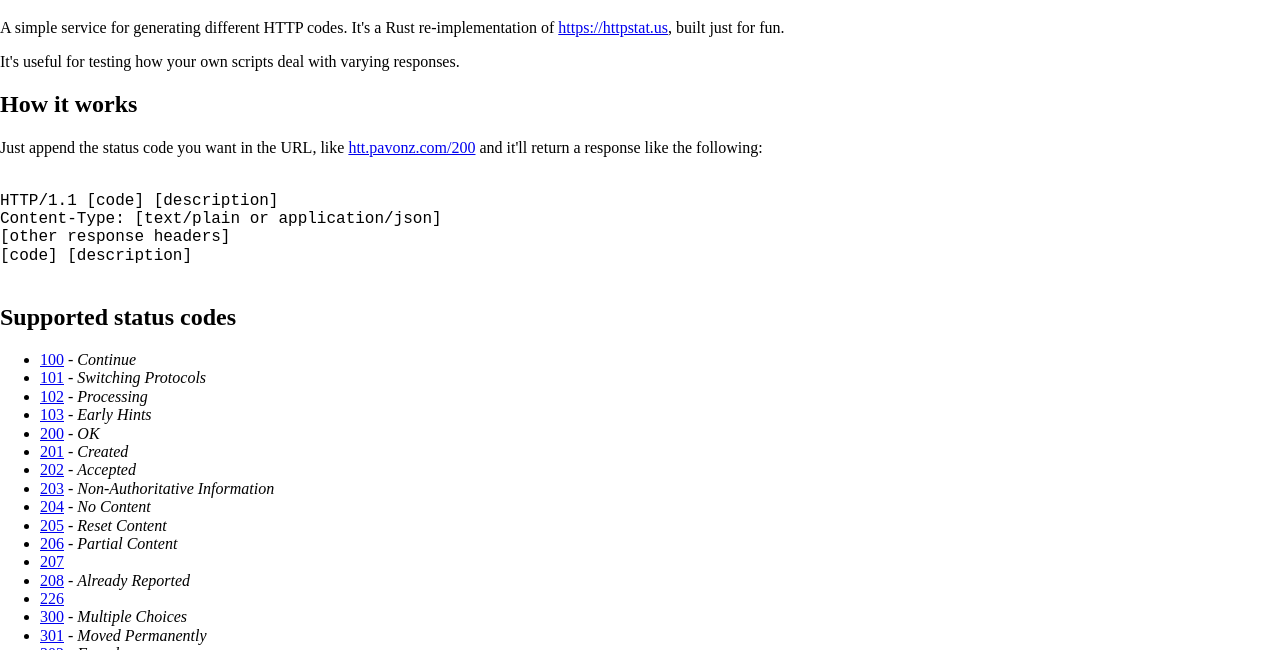
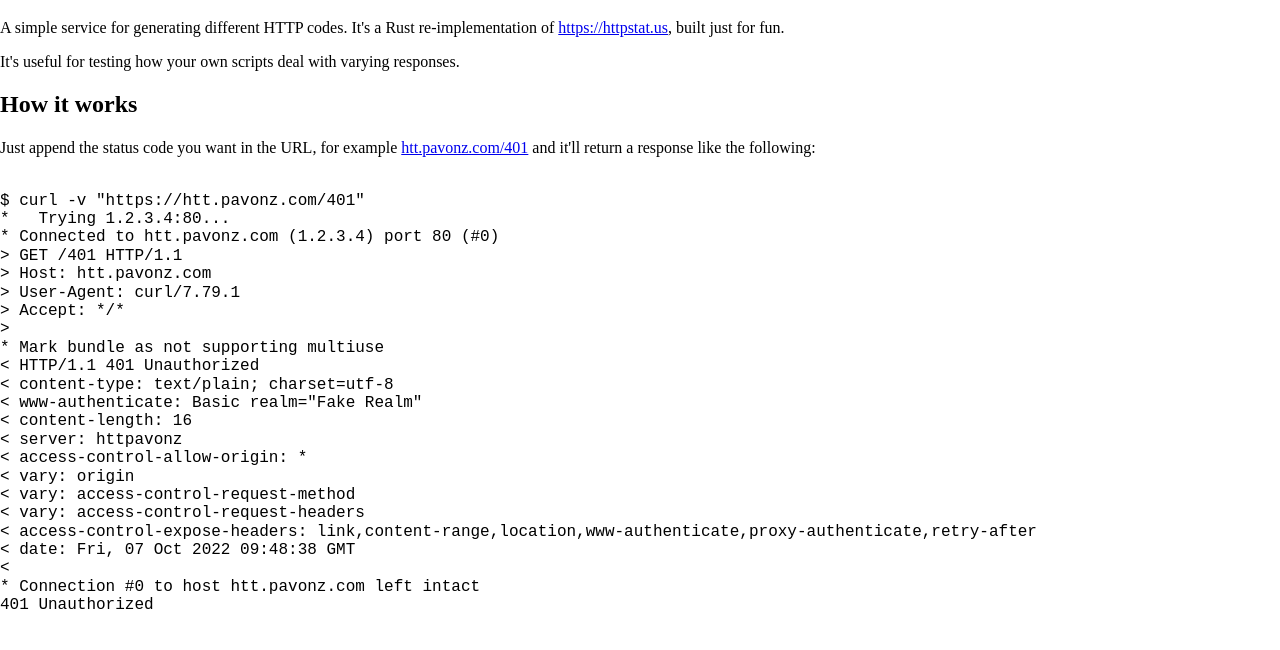
Before and after one commit to andreapavoni/httpavonz, a plain HTML site: page index.html in a window 1280 px wide. Shown: the part 61-711 px from the top of the page. Drawn offline with nearby package versions, Linux system fonts and the light colour scheme.

Commit message:
improve index.html

```diff
--- a/index.html
+++ b/index.html
@@ -41,15 +41,34 @@
         </p>
         <h2>How it works</h2>
         <p>
-          Just append the status code you want in the URL, like
-          <a href="/200">htt.pavonz.com/200</a> and it'll return a response like
+          Just append the status code you want in the URL, for example
+          <a href="/200">htt.pavonz.com/401</a> and it'll return a response like
           the following:
         </p>
         <pre><code>
-HTTP/1.1 [code] [description]
-Content-Type: [text/plain or application/json]
-[other response headers]
-[code] [description]
+$ curl -v "https://htt.pavonz.com/401"
+*   Trying 1.2.3.4:80...
+* Connected to htt.pavonz.com (1.2.3.4) port 80 (#0)
+> GET /401 HTTP/1.1
+> Host: htt.pavonz.com
+> User-Agent: curl/7.79.1
+> Accept: */*
+>
+* Mark bundle as not supporting multiuse
+< HTTP/1.1 401 Unauthorized
+< content-type: text/plain; charset=utf-8
+< www-authenticate: Basic realm="Fake Realm"
+< content-length: 16
+< server: httpavonz
+< access-control-allow-origin: *
+< vary: origin
+< vary: access-control-request-method
+< vary: access-control-request-headers
+< access-control-expose-headers: link,content-range,location,www-authenticate,proxy-authenticate,retry-after
+< date: Fri, 07 Oct 2022 09:48:38 GMT
+<
+* Connection #0 to host htt.pavonz.com left intact
+401 Unauthorized
         </code></pre>
 
         <h2>Supported status codes</h2>
@@ -132,7 +151,7 @@ Content-Type: [text/plain or application/json]
           <li><a href="/525">525</a> - <i>SSL Handshake Failed</i></li>
           <li><a href="/526">526</a> - <i>Invalid SSL Certificate</i></li>
           <li><a href="/527">527</a> - <i>Railgun Error</i></li>
-          <li><a href="/530">530</a> -</li>
+          <li><a href="/530">530</a></li>
         </ul>
 
         <h2>Other features</h2>
@@ -164,6 +183,11 @@ Content-Type: [text/plain or application/json]
           <a href="https://github.com/andreapavoni/httpavonz">send a PR</a>
           to add full support for a new code.
         </p>
+        <h2>Credits</h2>
+        <p>
+          The authors of <a href="https://httpstat.us">httpstat.us</a> for their
+          brillant idea and execution.
+        </p>
       </div>
       <hr />
       <footer>
```
